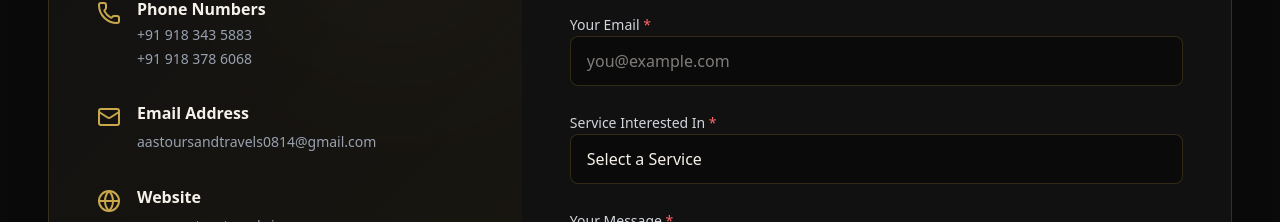
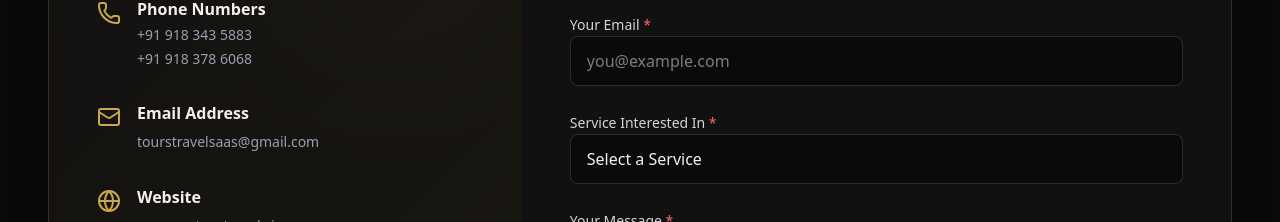
Before and after one commit to shivamchavan12/aastourtravels, a Next.js app: page / in a window 1280 px wide. Shown: the part 4600-4822 px from the top of the page. Built offline with nearby package versions, Linux system fonts and the light colour scheme; a web font is replaced by a local one.

Commit message:
updated emailjs

```diff
--- a/src/components/Contact.tsx
+++ b/src/components/Contact.tsx
@@ -139,8 +139,8 @@ export default function Contact() {
                 <Mail className="text-[#C9A84C] mt-1 flex-shrink-0" size={24} />
                 <div>
                   <h4 className="font-bold text-off-white mb-1">Email Address</h4>
-                  <a href="mailto:aastoursandtravels0814@gmail.com" className="text-gray-400 text-sm hover:text-[#C9A84C] transition-colors">
-                    aastoursandtravels0814@gmail.com
+                  <a href="mailto:tourstravelsaas@gmail.com" className="text-gray-400 text-sm hover:text-[#C9A84C] transition-colors">
+                    tourstravelsaas@gmail.com
                   </a>
                 </div>
               </div>
```
